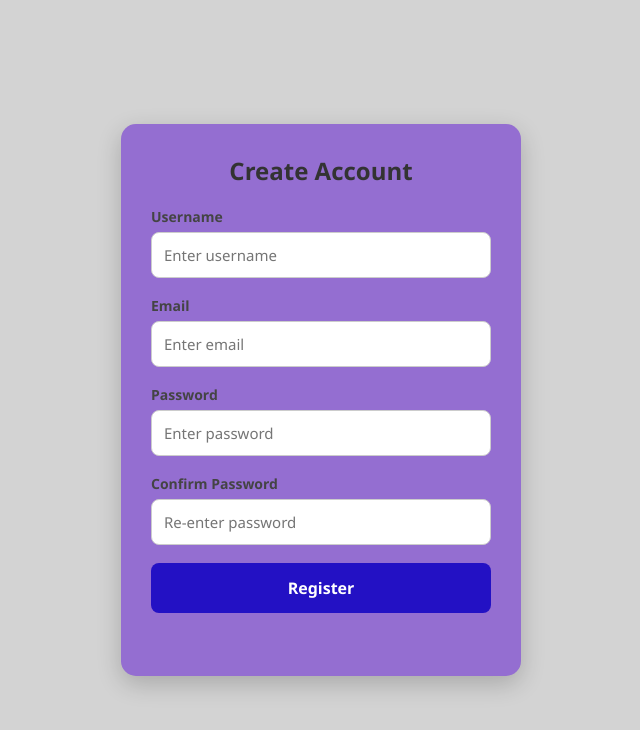
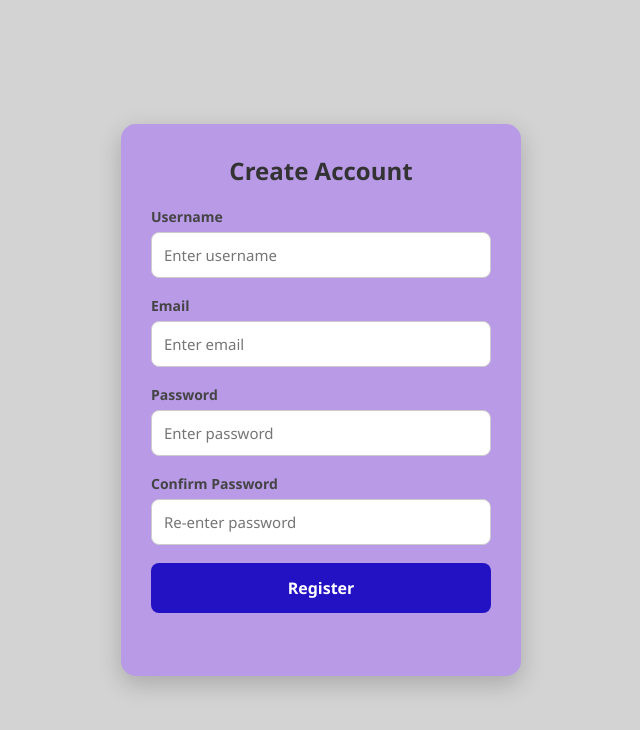
Before and after one commit to dArkakuma10/jerichoregform, a plain HTML site: page index.html in a window 1280 px wide. Shown: the whole page, without its empty margins (319-959 px from the left). Drawn offline with nearby package versions, Linux system fonts and the light colour scheme.

Commit message:
Update styles.css

```diff
--- a/styles.css
+++ b/styles.css
@@ -13,7 +13,7 @@ body {
   align-items: center;
 }
 .register-box {
-  background: #946ed1;
+  background: #b89ae7;
   padding: 30px;
   border-radius: 15px;
   box-shadow: 0 8px 25px rgba(0, 0, 0, 0.2);
```
